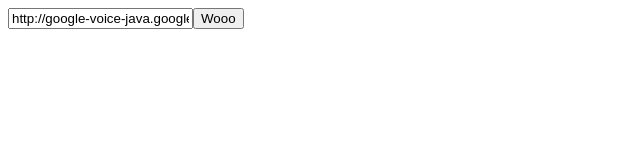
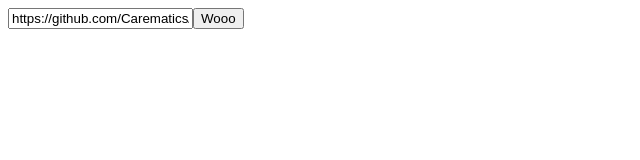
Before and after one commit to Carematics/repozip, a plain HTML site: page index.html in a window 1280 px wide. Shown: the full height of the page, 0-640 px from the left. Drawn offline with nearby package versions, Linux system fonts and the light colour scheme.

Commit message:
Remove unneccesary login, make the default repo ours

```diff
--- a/index.html
+++ b/index.html
@@ -3,7 +3,7 @@
 <script src="//ajax.googleapis.com/ajax/libs/jquery/2.1.0/jquery.min.js"></script>
 </head>
 <body>
-<input type="text" id="repo" value="http://google-voice-java.googlecode.com/svn/trunk/"><button>Wooo</button>
+<input type="text" id="repo" value="https://github.com/Carematics/repozip"><button>Wooo</button>
 <div id="log">
 <script>
 $("button").click(function() {
```
Also changed, not shown: 1 other file.
